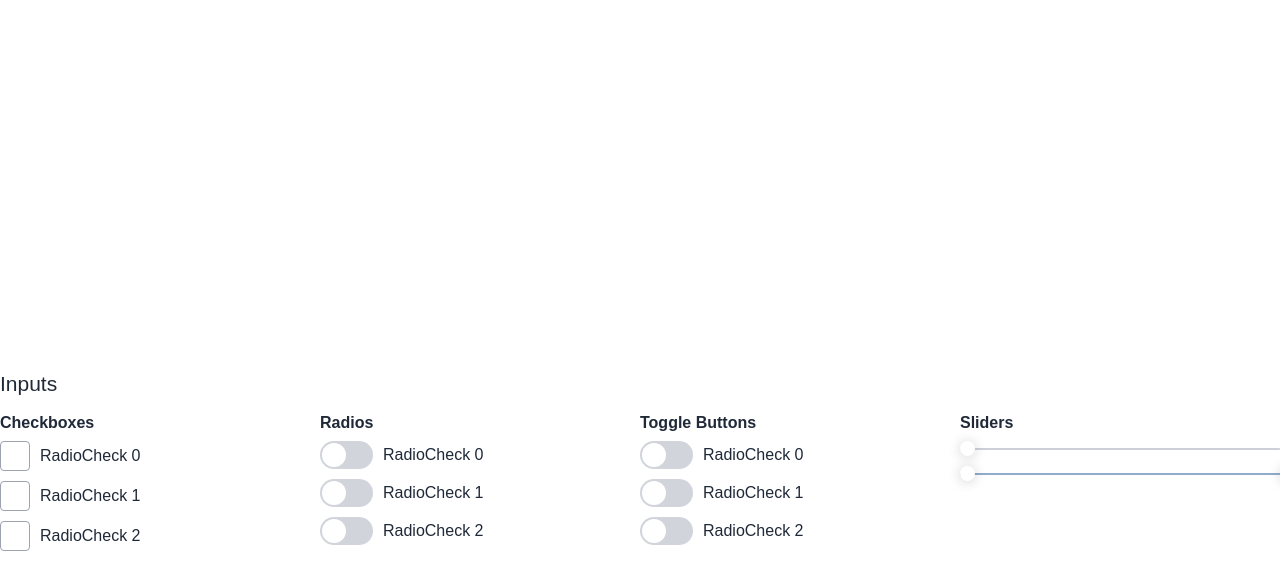
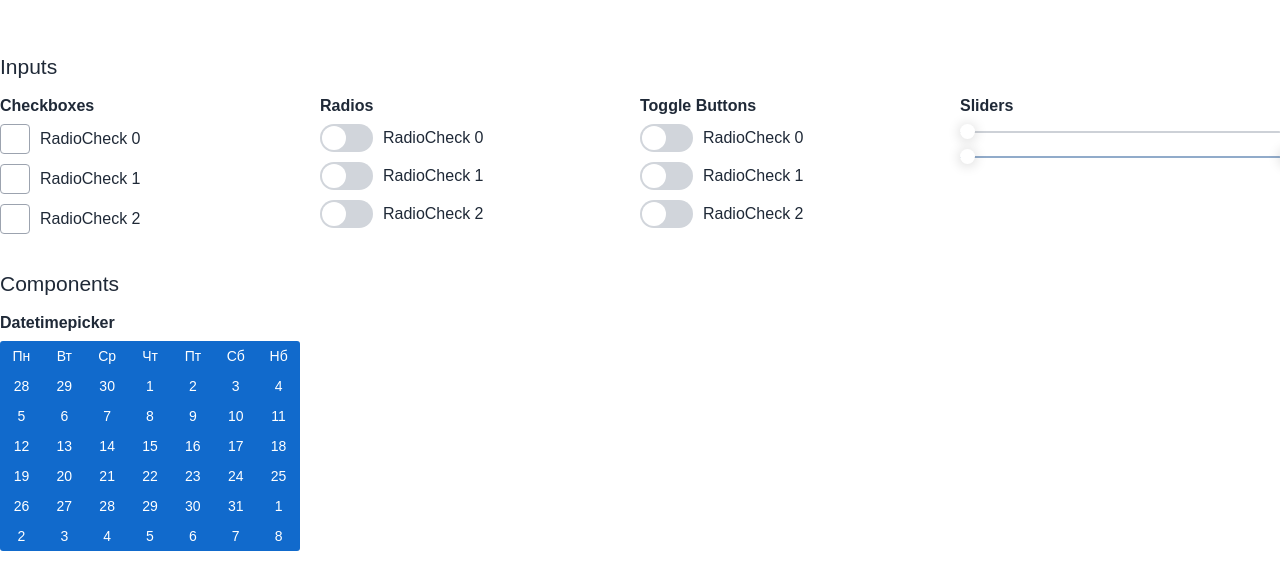
Before and after one commit to cyber-wf13/vue-kit, a Vue app: page / in a window 1280 px wide. Shown: the part 234-800 px from the top of the page. Built offline with nearby package versions, Linux system fonts and the light colour scheme; the HTML template or start-up script is replaced by a standard one.

Commit message:
Add logic to display days in the calendar

```diff
--- a/src/App.vue
+++ b/src/App.vue
@@ -62,12 +62,25 @@
       </div>
     </div>
   </section>
+
+  <section class="basic">
+    <h2 class="basic__title title">Components</h2>
+    <div class="basic__content">
+      <div class="basic__block basic-block">
+        <h4 class="basic-block__title">Datetimepicker</h4>
+        <div class="basic-block__body">
+          <datetimepicker />
+        </div>
+      </div>
+    </div>
+  </section>
 </template>
 
 <script>
 import RadioCheck from "@/components/RadioCheck.vue";
 import SliderSingle from "@/components/SliderSingle.vue";
 import SliderDouble from "@/components/SliderDouble.vue";
+import Datetimepicker from "@/components/DatetimepickerCalendar.vue";
 
 export default {
   name: "App",
@@ -119,6 +132,7 @@ export default {
     RadioCheck,
     SliderSingle,
     SliderDouble,
+    Datetimepicker,
   },
   methods: {
     radioCheckHandle(e) {
@@ -133,6 +147,12 @@ export default {
 
 <style lang="scss">
 @import "@/scss/style";
+
+#app {
+  display: flex;
+  flex-direction: column;
+  row-gap: 20px;
+}
 
 .title {
   font-size: rem(21);
--- /dev/null
+++ b/src/components/DatetimepickerCalendar.vue
@@ -0,0 +1,171 @@
+<template>
+  <div class="calendar">
+    <div class="calendar__head">
+      <div class="calendar__head-actions"></div>
+      <div class="calendar__days">
+        <div
+          class="calendar__ceil calendar__ceil-day"
+          v-for="name in nameOfDays"
+          :key="name"
+        >
+          {{ name }}
+        </div>
+      </div>
+    </div>
+    <div class="calendar__body">
+      <div class="calendar__ceil" v-for="day in days" :key="day">{{ day }}</div>
+    </div>
+  </div>
+</template>
+<script>
+export default {
+  data() {
+    return {
+      nameOfDays: ["пн", "вт", "ср", "чт", "пт", "сб", "нб"],
+      selectedMonth: 11,
+      selectedYear: 2022,
+      nameOfMonth: [
+        "jan",
+        "feb",
+        "mar",
+        "apr",
+        "may",
+        "jun",
+        "jul",
+        "aug",
+        "sep",
+        "oct",
+        "nov",
+        "dec",
+      ],
+    };
+  },
+  computed: {
+    days() {
+      // Масив для відображення днів (макс. 42 елементи)
+      let daysOfArray = [];
+
+      /* Вираховуємо стартовий індекс, для того щоб почати відлік відносно дня тижня
+        В даному разі віднімаємо 1, щоб відлік йшов з понеділка.
+      */
+      let startIdx =
+        new Date(this.selectedYear, this.selectedMonth, 1).getDay() - 1;
+
+      // Перевірка, якщо індекс виходить за межі, то перекидувало на індекс неділі (6)
+      if (startIdx === -1) {
+        startIdx = 6;
+      }
+
+      // Визначення попереднього місяця та року для заповнення попередньої частини
+      let prevMonth = this.selectedMonth - 1;
+      let prevYear = this.selectedYear;
+
+      // Перевірка, якщо місяць "січень"
+      if (this.selectedMonth === 0) {
+        prevMonth = 11;
+        prevYear -= 1;
+      }
+
+      // Алгоритм заповнення попередніх елементів перед датою
+      while (startIdx !== 0) {
+        let startDate = new Date(
+          prevYear,
+          prevMonth,
+          this.daysCount[prevMonth] - startIdx + 1 //Отримуємо із списку в залежності від місяця день та нормалізуємо його
+        );
+        daysOfArray.push(startDate.getDate());
+        startIdx--;
+      }
+
+      // Алгоритм додавання в календар вибраної дати
+      for (let day = 1; day <= this.daysCount[this.selectedMonth]; day++) {
+        daysOfArray.push(
+          new Date(this.selectedYear, this.selectedMonth, day).getDate()
+        );
+      }
+
+      // Вираховуємо скільки порожніх комірок та виставляємо дату для кінцевих комірок
+      const endIdx = 42 - daysOfArray.length;
+      let endDay = 1;
+
+      // Визначення попереднього місяця та року для заповнення кінцевої частини
+      let nextMonth = this.selectedMonth + 1;
+      let nextYear = this.selectedYear;
+
+      // Перевірка, якщо місяць "грудень"
+      if (this.selectedMonth === 11) {
+        nextMonth = 0;
+        nextYear += 1;
+      }
+
+      while (endDay <= endIdx) {
+        let endDate = new Date(nextYear, nextMonth, endDay).getDate();
+        daysOfArray.push(endDate);
+        endDay++;
+      }
+
+      return daysOfArray;
+    },
+    daysCount() {
+      const countOfFebruary = this.selectedYear % 4 === 0 ? 29 : 28;
+      return [31, countOfFebruary, 31, 30, 31, 30, 31, 31, 30, 31, 30, 31];
+    },
+  },
+};
+</script>
+<style lang="scss">
+.calendar {
+  max-width: 300px;
+  width: 100%;
+  background-color: $c-primary;
+  border-radius: 3px;
+
+  &__body,
+  &__days {
+    display: flex;
+    flex-wrap: wrap;
+  }
+
+  &__ceil {
+    position: relative;
+    flex: 1 0 14.28%;
+    text-align: center;
+    height: 30px;
+    color: #fff;
+    font-size: rem(14);
+    font-weight: 300;
+    line-height: 1em;
+    display: flex;
+    justify-content: center;
+    align-items: center;
+    cursor: pointer;
+    z-index: 10;
+
+    &::after {
+      content: "";
+      position: absolute;
+      top: 50%;
+      left: 50%;
+      background-color: rgba(#fff, 0);
+      height: 70%;
+      width: 70%;
+      transform: translate(-50%, -50%);
+      z-index: 1;
+      transition: background-color 0.2s ease;
+      border-radius: 3px;
+    }
+
+    &:hover::after {
+      background-color: rgba(#fff, 0.3);
+    }
+  }
+
+  &__ceil-day {
+    text-transform: capitalize;
+
+    &::after {
+      content: none;
+    }
+  }
+}
+</style>
```
Also changed, not shown: src/components/Datetimepicker.vue (added).
